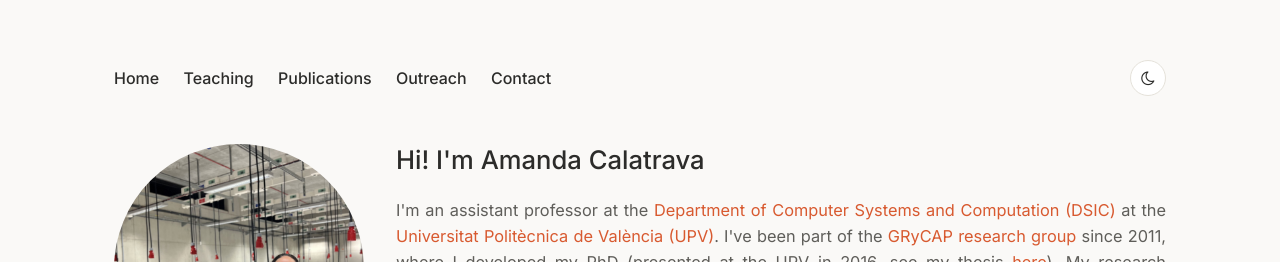
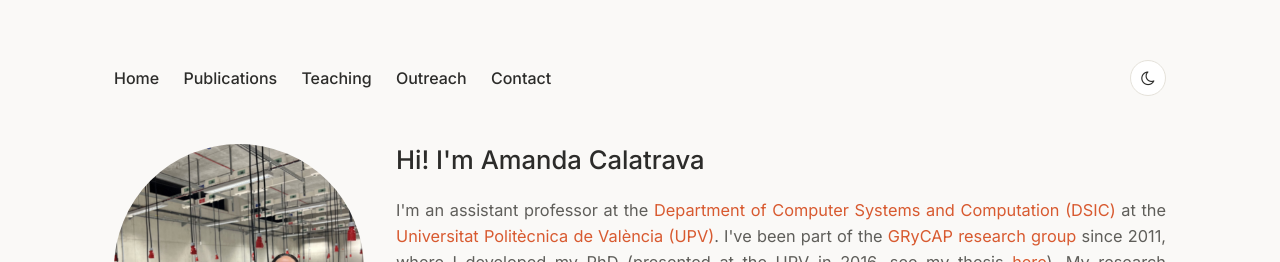
Before and after one commit to amcaar/amcaar.github.io, a Jekyll site: the page built from index.html, in a window 1280 px wide. Shown: the top 262 px of the page. Built offline with Jekyll 4.4.1, drawn with Linux system fonts in a browser that asks for light colours; a style sheet for code colours, icons or effects is not loaded; part of the change alters nothing that is shown.

```diff
--- a/_layouts/default.html
+++ b/_layouts/default.html
@@ -36,8 +36,8 @@
 		<nav aria-label="Navegación principal">
 			<ul>
 				<li><a href="/">Home</a></li>
+				<li><a href="/cv">Publications</a></li>
 				<li><a href="/teaching">Teaching</a></li>
-				<li><a href="/cv">Publications</a></li>
 				<li><a href="/outreach">Outreach</a></li>
 				<li><a href="/contact">Contact</a></li>
 			</ul>
```
